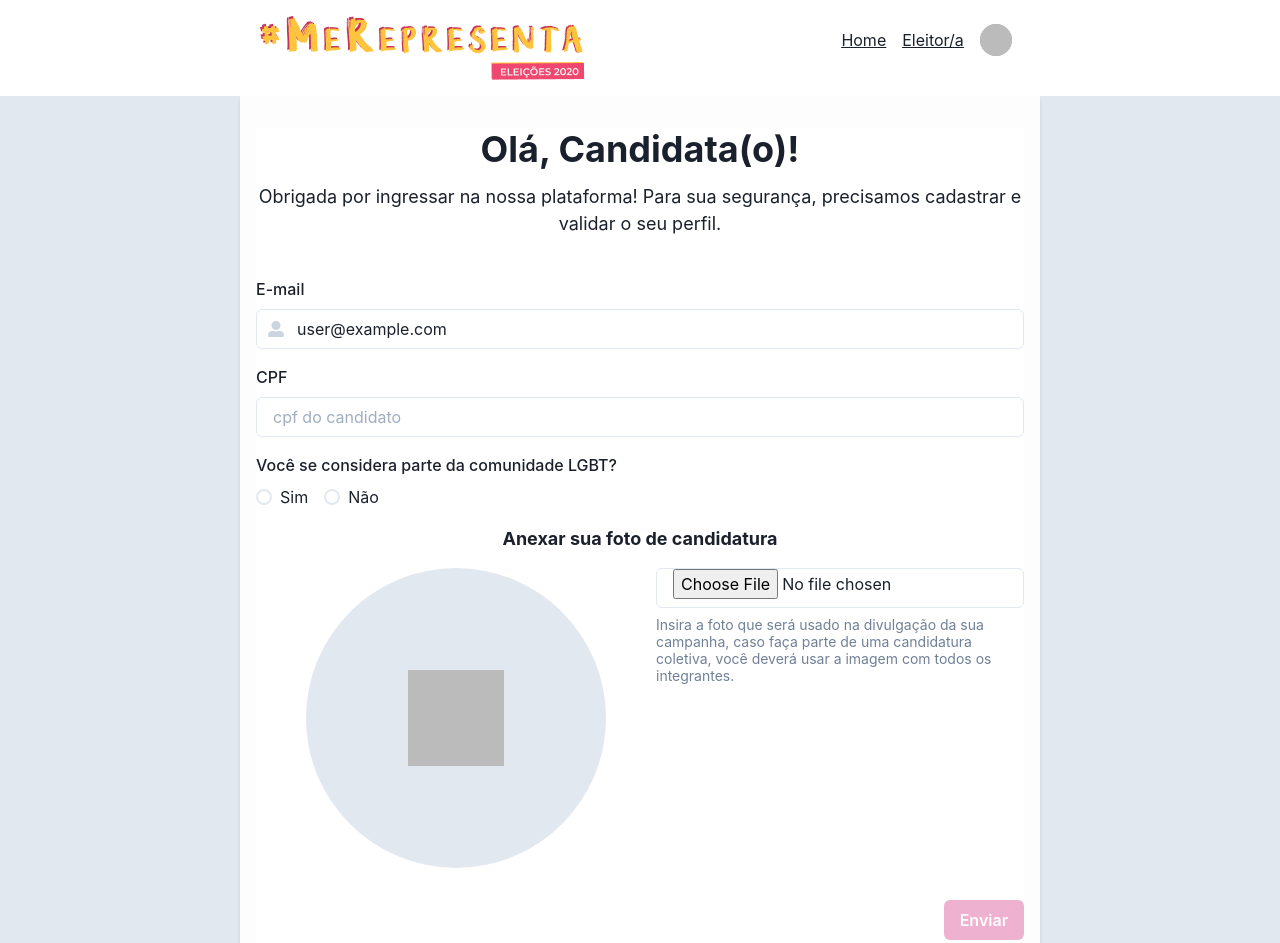
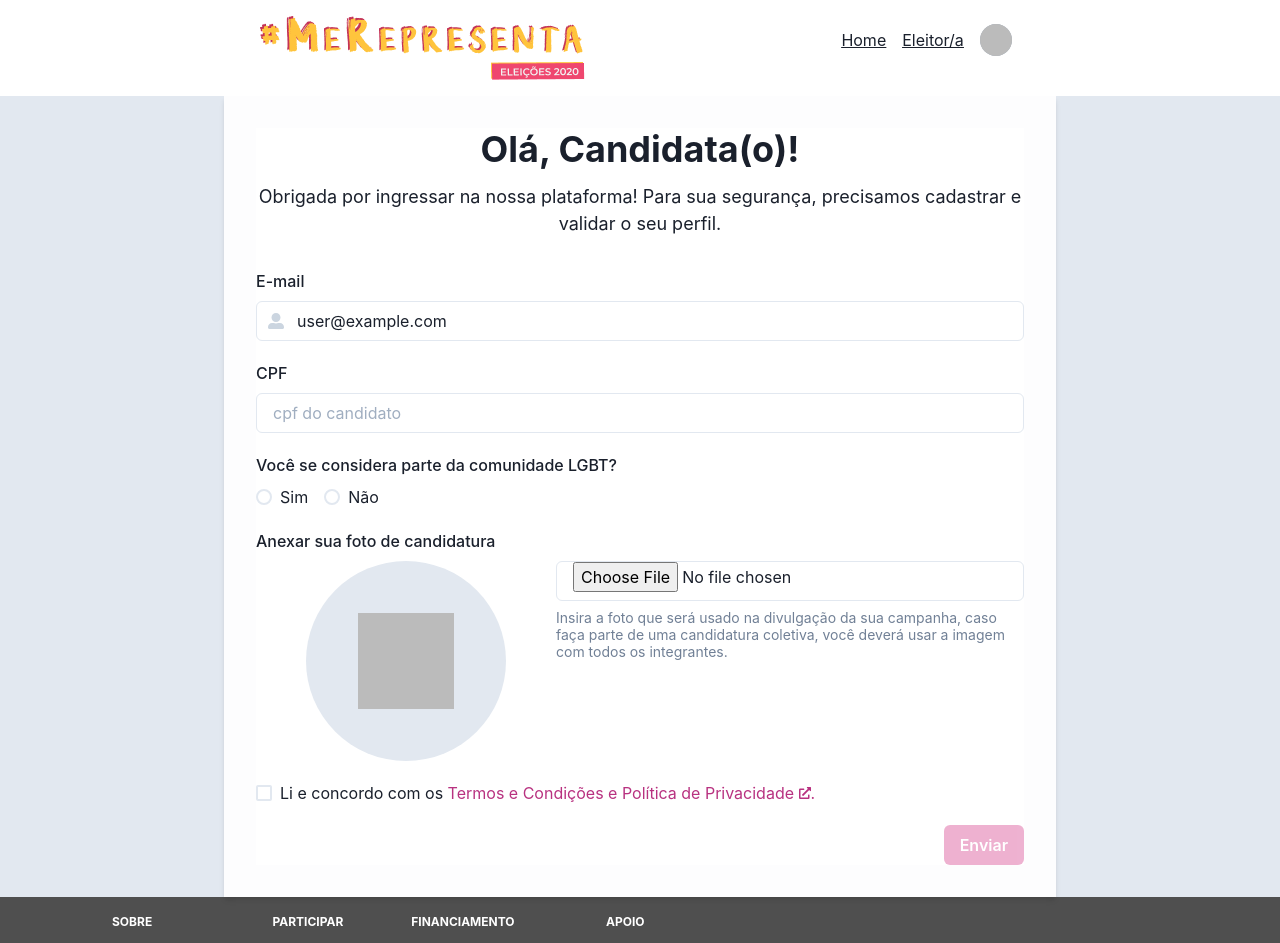
Before and after one commit to vivianedias/me-representa, a Next.js app: page /candidato/cadastro in a window 1280 px wide. Shown: the top 943 px of the page. Built offline with nearby package versions, Linux system fonts and the light colour scheme; no server answers; sample sign-in values are in the browser's storage.

Commit message:
feat: adds t&c checkbox in candidate register

```diff
--- a/pages/api/auth/[...nextauth].js
+++ b/pages/api/auth/[...nextauth].js
@@ -57,9 +57,13 @@ export const authOptions = {
   },
   callbacks: {
     async session({ user, session }) {
+      const { emailVerified, ...restUser } = user;
       return {
         expires: session.expires,
-        user,
+        user: {
+          ...restUser,
+          isEmailVerified: !!emailVerified,
+        },
       };
     },
   },
--- a/pages/candidato/cadastro.jsx
+++ b/pages/candidato/cadastro.jsx
@@ -1,5 +1,6 @@
 import "../../shared/locales/i18n";
 import Head from "next/head";
+import NextLink from "next/link";
 import { useMemo, useState } from "react";
 import { unstable_getServerSession } from "next-auth";
 import { Form, Field } from "react-final-form";
@@ -27,8 +28,12 @@ import {
   RadioGroup,
   Radio,
   HStack,
+  Checkbox,
+  Link,
+  Icon,
+  CheckboxGroup,
 } from "@chakra-ui/react";
-import { FaUserAlt, FaRegTimesCircle } from "react-icons/fa";
+import { FaUserAlt, FaRegTimesCircle, FaExternalLinkAlt } from "react-icons/fa";
 import validations from "../../utils/validations";
 import useUploadS3 from "../../shared/hooks/useUploadS3";
 import fetcher from "../../utils/apiClient";
@@ -93,15 +98,13 @@ function ImageField({ t, isLoading, uploadS3, imageUrl }) {
     <Field name="image">
       {({ input, meta }) => {
         return (
-          <>
-            <Text align="left" fontSize="18px" fontWeight={700}>
-              {t("image.label")}
-            </Text>
+          <Stack w="100%" spacing={4}>
             <FormControl isInvalid={meta.error && meta.touched}>
+              <FormLabel>{t("image.label")}</FormLabel>
               <Grid
                 align="center"
-                templateColumns={{ base: "1fr", md: "400px 1fr" }}
-                templateRows={{ base: "repeat(2, 1fr)", md: "1fr" }}
+                templateColumns={{ base: "1fr", md: "300px 1fr" }}
+                templateRows={{ base: "repeat(2, 100%)", md: "1fr" }}
               >
                 <GridItem>
                   <Box
@@ -109,7 +112,7 @@ function ImageField({ t, isLoading, uploadS3, imageUrl }) {
                     overflow="hidden"
                     borderRadius="full"
                     position="relative"
-                    boxSize="300px"
+                    boxSize="200px"
                     mb={{ base: 10, md: 0 }}
                   >
                     <Box
@@ -148,23 +151,12 @@ function ImageField({ t, isLoading, uploadS3, imageUrl }) {
                 </GridItem>
               </Grid>
             </FormControl>
-          </>
+          </Stack>
         );
       }}
     </Field>
   );
 }
-
-const Error = ({ name, children }) => (
-  <Field name={name} subscription={{ error: true, touched: true }}>
-    {({ meta: { error, touched } }) =>
-      children({
-        hasError: error && touched,
-        error,
-      })
-    }
-  </Field>
-);
 
 const Condition = ({ when, is, children }) => {
   return (
@@ -233,6 +225,36 @@ function SelectSexualOrientation({ t, lgbtConfirmInitialValue }) {
   );
 }
 
+function AgreeTermsCheckbox({ t, termsInitialValue }) {
+  const { required } = validations(t);
+
+  function TermsLink() {
+    return (
+      <NextLink href="/termos" passHref>
+        <Link color="pink.600" target="_blank">
+          {t("terms.termsAndConditions")}{" "}
+          <Icon as={FaExternalLinkAlt} color="pink.600" boxSize={3} />.
+        </Link>
+      </NextLink>
+    );
+  }
+
+  return (
+    <Field name="terms" validate={required} value="yes" type="checkbox">
+      {({ input, meta }) => (
+        <FormControl isInvalid={meta.touched && meta.error}>
+          <CheckboxGroup defaultValue={termsInitialValue}>
+            <Checkbox {...input} colorScheme="yellow">
+              {t("terms.label")} <TermsLink />
+            </Checkbox>
+            <FormErrorMessage>{t("terms.error")}</FormErrorMessage>
+          </CheckboxGroup>
+        </FormControl>
+      )}
+    </Field>
+  );
+}
+
 function formatInitialValues({ candidate, session }) {
   const parseToAnswer = ({ lgbtConfirm }) =>
     lgbtConfirm === true ? "yes" : "no";
@@ -243,6 +265,7 @@ function formatInitialValues({ candidate, session }) {
     cpf: candidate?.cpf || "",
     lgbtConfirm: candidate ? parseToAnswer(candidate) : null,
     lgbt: candidate?.lgbt || "",
+    terms: candidate?.acceptedTerms ? ["yes"] : [],
   };
 }
 
@@ -273,6 +296,7 @@ export default function CadastroCandidato(props) {
   };
 
   const onSubmit = async (values) => {
+    const { terms, ...restValues } = values;
     setSubmitError(false);
 
     if (!imageUrl) {
@@ -280,10 +304,11 @@ export default function CadastroCandidato(props) {
     }
 
     const candidate = {
-      ...values,
+      ...restValues,
       image: imageUrl,
       userId: session?.user?.id,
-      lgbtConfirm: values.lgbtConfirm === "yes",
+      lgbtConfirm: restValues.lgbtConfirm === "yes",
+      acceptedTerms: terms[0] === "yes",
     };
 
     await updateCandidate(candidate);
@@ -305,12 +330,11 @@ export default function CadastroCandidato(props) {
         flexDir="column"
         justifyContent="center"
         alignItems="center"
-        p="1rem"
         backgroundColor="whiteAlpha.900"
         boxShadow="md"
-        py={8}
+        p={8}
       >
-        <Box as="section" bgColor="white" w={{ base: "90%", md: "768px" }}>
+        <Box as="section" bgColor="white" w={{ base: "90%", lg: "768px" }}>
           <Stack spacing={3} align="center">
             <Heading as="h1" size="xl" align="center">
               {t("heading.hello")}
@@ -322,10 +346,10 @@ export default function CadastroCandidato(props) {
           <Form
             onSubmit={onSubmit}
             initialValues={memoedInitialValues}
-            render={({ handleSubmit, submitting, pristine }) => {
+            render={({ handleSubmit, submitting, pristine, values }) => {
               return (
-                <Box as="form" onSubmit={handleSubmit} my={10}>
-                  <Stack spacing={4} align="center">
+                <Box as="form" onSubmit={handleSubmit} marginTop={8}>
+                  <Stack spacing={5} align="center">
                     <EmailField t={t} />
                     <CpfField t={t} />
                     <SelectSexualOrientation
@@ -333,12 +357,17 @@ export default function CadastroCandidato(props) {
                       lgbtConfirmInitialValue={initialValues.lgbtConfirm}
                     />
                     <ImageField t={t} {...s3Props} />
-                  </Stack>
+                    {candidate?.acceptedTerms ? null : (
+                      <AgreeTermsCheckbox
+                        t={t}
+                        termsInitialValue={initialValues.terms}
+                      />
+                    )}
                     <Flex
                       justifyContent="flex-end"
-                    mt={8}
                       direction="column"
                       gap={4}
+                      w="100%"
                     >
                       {submitError ? (
                         <HStack justifyContent="flex-end">
@@ -359,6 +388,7 @@ export default function CadastroCandidato(props) {
                         {t("button")}
                       </Button>
                     </Flex>
+                  </Stack>
                 </Box>
               );
             }}
@@ -387,7 +417,7 @@ export async function getServerSideProps(context) {
 
   try {
     const candidate = await fetcher(`/api/candidate/${session.user.id}`);
-
+    console.log({ candidate, session });
     return {
       props: {
         session,
--- a/shared/locales/pt-BR/candidato/cadastro.json
+++ b/shared/locales/pt-BR/candidato/cadastro.json
@@ -26,6 +26,11 @@
       "label": "Você se considera parte da comunidade LGBT?"
     }
   },
+  "terms": {
+    "label": "Li e concordo com os",
+    "termsAndConditions": "Termos e Condições e Política de Privacidade",
+    "error": "Você precisa concordar com os Termos e Condições e a Política de Privacidade."
+  },
   "heading": {
     "hello": "Olá, Candidata(o)!",
     "thanks": "Obrigada por ingressar na nossa plataforma!",
--- a/shared/locales/pt-BR/terms.json
+++ b/shared/locales/pt-BR/terms.json
@@ -1,7 +1,5 @@
 {
   "title": "Termos e Condições",
-  "labelCheckbox": "Li e concordo com os termos de uso",
-  "labelBtn": "Continuar",
   "fullTerms": "Leia nossos Termos e Condições e Política de Privacidade na íntegra",
   "click": "clique aqui",
   "simplified": {
--- a/shared/ui/Terms/Terms.jsx
+++ b/shared/ui/Terms/Terms.jsx
@@ -55,7 +55,7 @@ const Terms = () => {
         <Box paddingLeft={4}>
           <Text as="span">{t("fullTerms")}</Text>{" "}
           <NextLink href="#" passHref isExternal>
-            <Link isExternal color="pink.600">
+            <Link isExternal color="pink.600" target="_blank">
               {t("click")}{" "}
               <Icon as={FaExternalLinkAlt} color="pink.600" boxSize={3} />.
             </Link>
```
Lines whose indentation alone changed are shown as unchanged.
